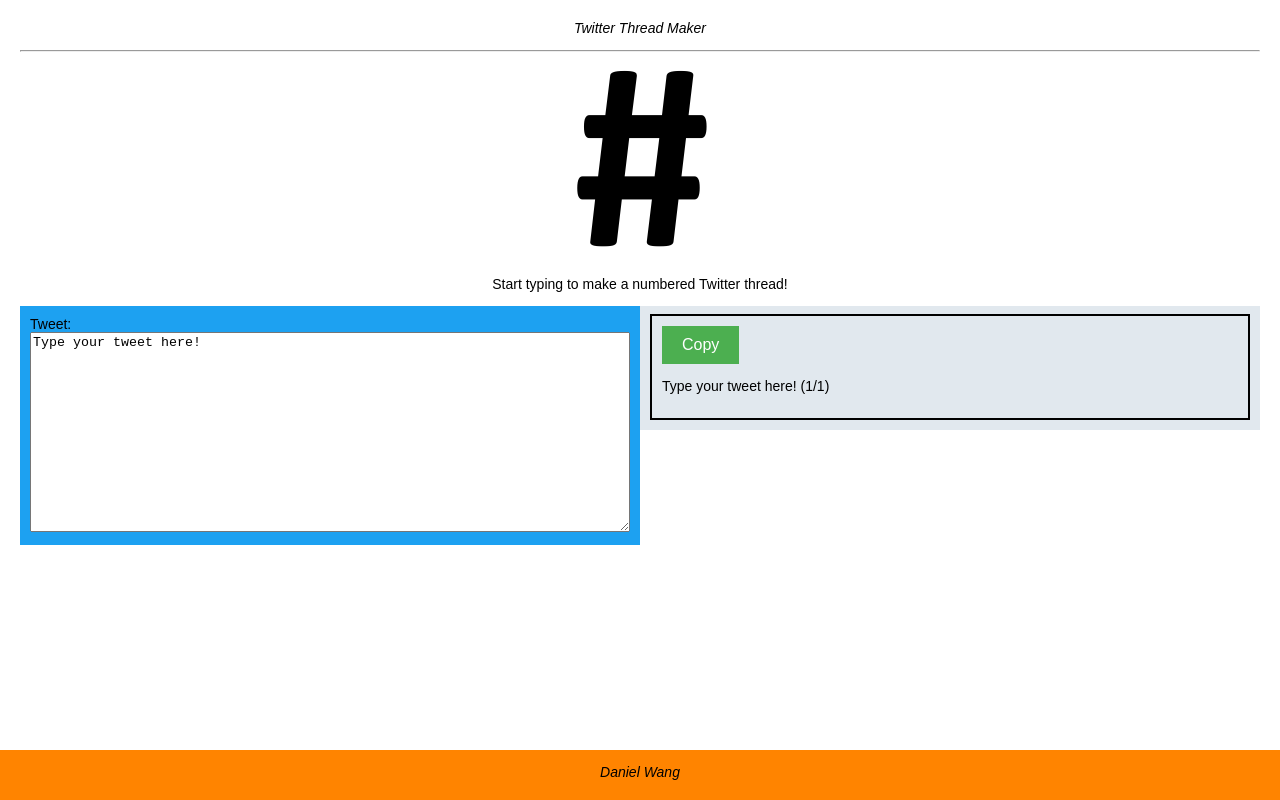
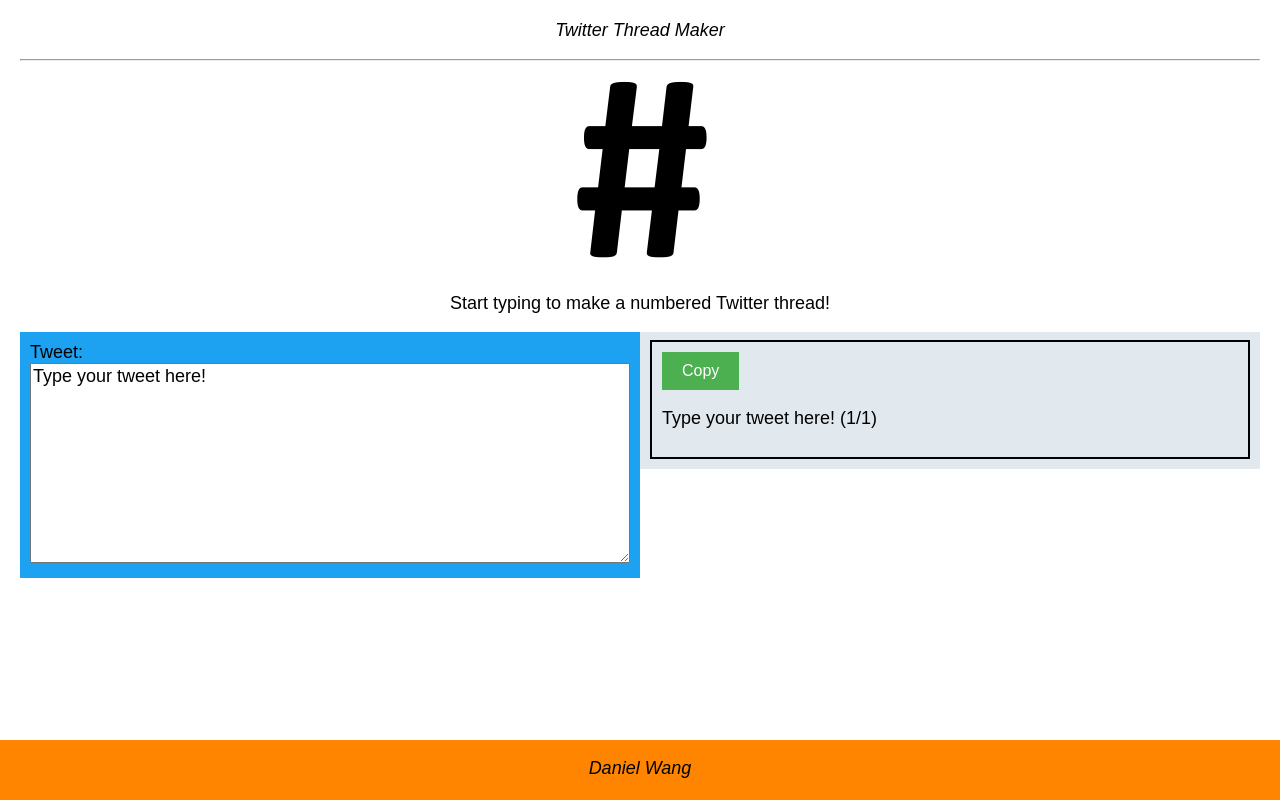
Before and after one commit to danielywang/twitterthreadmaker, a React (Create React App) app: page / in a window 1280 px wide. Built offline with nearby package versions, Linux system fonts and the light colour scheme; some icons are missing.

Commit message:
font and styling

```diff
--- a/src/index.css
+++ b/src/index.css
@@ -1,5 +1,5 @@
 body, .restart{
-  font: 14px "Century Gothic", Futura, sans-serif;
+  font: 18px "Century Gothic", Futura, sans-serif;
   margin: 20px;
 }
 .html, body, .htmlbody {
@@ -52,6 +52,7 @@
   min-height:200px;
   height: fit-content;
   resize:vertical;
+  font: 18px "Century Gothic", Futura, sans-serif;
 }
 
 .center {
@@ -95,5 +96,6 @@
   height: 50px;
   width: 100%;
   margin-top: 150px;
+  padding-bottom: 60px;
   overflow: hidden;
 }
```
